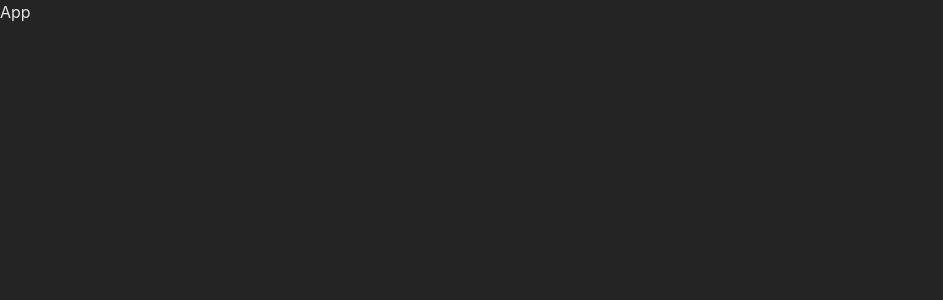
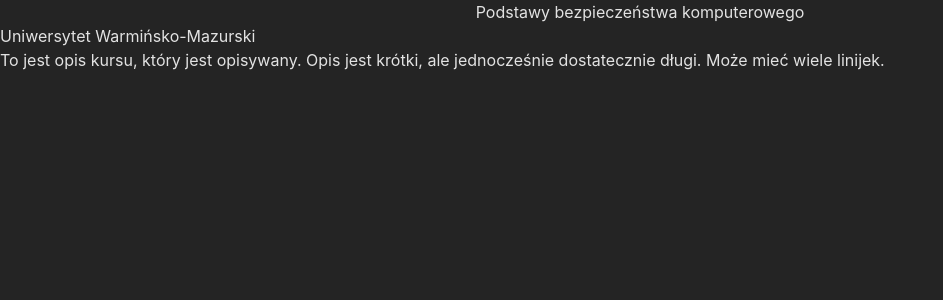
Before and after one commit to vSkyper/ocen-kurs, a React (Vite) app: page / in a window 1280 px wide. Shown: the top 300 px of the page, without its empty margins (0-943 px from the left). Built offline with nearby package versions, Linux system fonts and the light colour scheme.

Commit message:
moved CourseDetails folder

```diff
--- a/src/App.tsx
+++ b/src/App.tsx
@@ -1,3 +1,5 @@
+import CourseDetails from 'pages/CourseDetails/CourseDetails';
+
 export default function App() {
-  return <>App</>;
+  return <CourseDetails />;
 }
--- a/src/CourseDetails/CourseDetails.tsx
+++ /dev/null
@@ -1,3 +0,0 @@
-export default function CourseDetails() {
-  return <div>dsds</div>;
-}
--- /dev/null
+++ b/src/pages/CourseDetails/CourseDetails.tsx
@@ -0,0 +1,14 @@
+export default function CourseDetails() {
+  return (
+    <div>
+      <h2 className='text-center text'>
+        Podstawy bezpieczeństwa komputerowego
+      </h2>
+      <h3>Uniwersytet Warmińsko-Mazurski</h3>
+      <p>
+        To jest opis kursu, który jest opisywany. Opis jest krótki, ale
+        jednocześnie dostatecznie długi. Może mieć wiele linijek.
+      </p>
+    </div>
+  );
+}
--- /dev/null
+++ b/src/pages/CourseDetails/index.ts
@@ -0,0 +1,3 @@
+import CourseDetails from './CourseDetails';
+
+export default CourseDetails;
--- a/src/pages/index.ts
+++ b/src/pages/index.ts
@@ -1,3 +1,4 @@
 import Ratings from './SignUp';
+import CourseDetails from './CourseDetails';
 
-export { Ratings };
+export { Ratings, CourseDetails };
```
